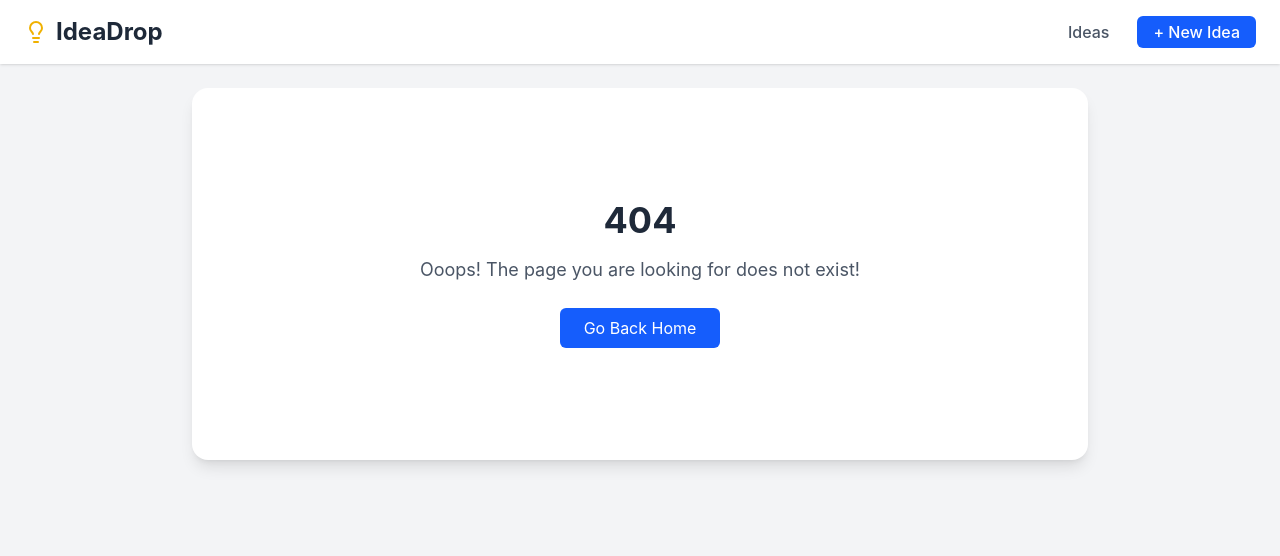
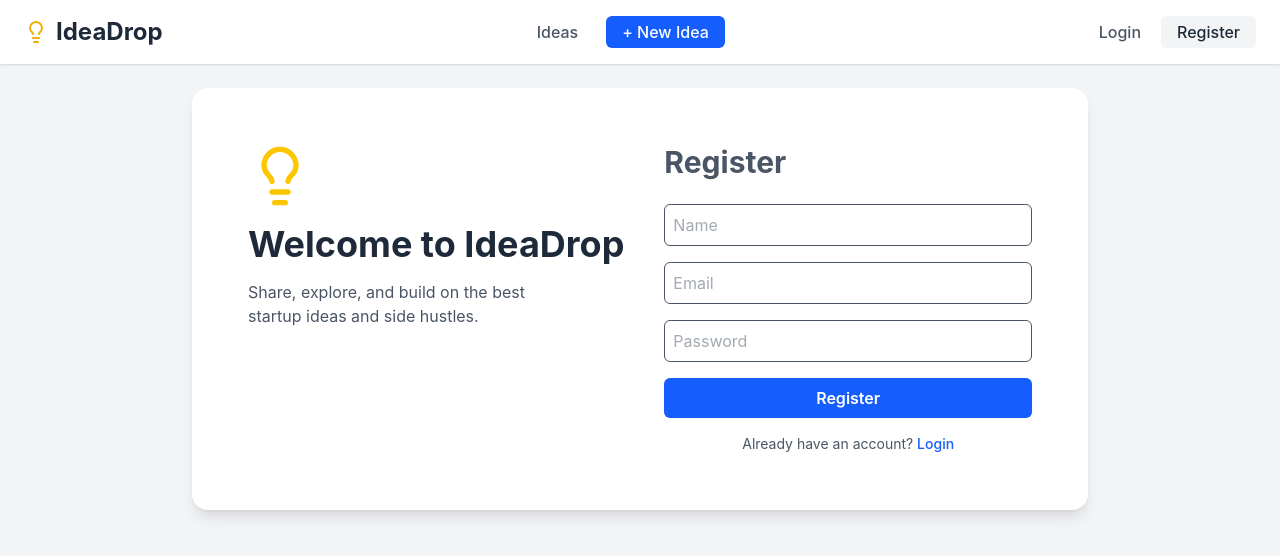
Before and after one commit to YashdeepN/idea-drop-frontend, a React (Vite) app: page /register in a window 1280 px wide. Before the commit this address had no page. Shown: the top 556 px of the page. Built offline with nearby package versions, Linux system fonts and the light colour scheme.

Commit message:
login and register auth pages layout

```diff
--- a/src/components/Header.tsx
+++ b/src/components/Header.tsx
@@ -25,6 +25,22 @@
             + New Idea
           </Link>
         </nav>
+
+        {/* Auth Buttons */}
+        <div className="flex items-center space-x-2">
+          <Link
+            to="/login"
+            className="text-gray-600 hover:text-gray-700 font-medium transition px-3 py-2 leading-none"
+          >
+            Login
+          </Link>
+          <Link
+            to="/register"
+            className="bg-gray-100 hover:bg-gray-200 text-gray-800 font-medium transition px-4 py-2 rounded-md leading-none"
+          >
+            Register
+          </Link>
+        </div>
       </div>
     </header>
   );
--- a/src/routeTree.gen.ts
+++ b/src/routeTree.gen.ts
@@ -9,12 +9,19 @@
 // Additionally, you should also exclude this file from your linter and/or formatter to prevent it from being checked or modified.
 
 import { Route as rootRouteImport } from './routes/__root'
+import { Route as authRouteRouteImport } from './routes/(auth)/route'
 import { Route as IndexRouteImport } from './routes/index'
 import { Route as IdeasIndexRouteImport } from './routes/ideas/index'
 import { Route as IdeasNewIndexRouteImport } from './routes/ideas/new/index'
 import { Route as IdeasIdeaIdIndexRouteImport } from './routes/ideas/$ideaId/index'
+import { Route as authRegisterIndexRouteImport } from './routes/(auth)/register/index'
+import { Route as authLoginIndexRouteImport } from './routes/(auth)/login/index'
 import { Route as IdeasIdeaIdEditRouteImport } from './routes/ideas/$ideaId/edit'
 
+const authRouteRoute = authRouteRouteImport.update({
+  id: '/(auth)',
+  getParentRoute: () => rootRouteImport,
+} as any)
 const IndexRoute = IndexRouteImport.update({
   id: '/',
   path: '/',
@@ -35,6 +42,16 @@
   path: '/ideas/$ideaId/',
   getParentRoute: () => rootRouteImport,
 } as any)
+const authRegisterIndexRoute = authRegisterIndexRouteImport.update({
+  id: '/register/',
+  path: '/register/',
+  getParentRoute: () => authRouteRoute,
+} as any)
+const authLoginIndexRoute = authLoginIndexRouteImport.update({
+  id: '/login/',
+  path: '/login/',
+  getParentRoute: () => authRouteRoute,
+} as any)
 const IdeasIdeaIdEditRoute = IdeasIdeaIdEditRouteImport.update({
   id: '/ideas/$ideaId/edit',
   path: '/ideas/$ideaId/edit',
@@ -42,24 +59,31 @@
 } as any)
 
 export interface FileRoutesByFullPath {
-  '/': typeof IndexRoute
+  '/': typeof authRouteRouteWithChildren
   '/ideas': typeof IdeasIndexRoute
   '/ideas/$ideaId/edit': typeof IdeasIdeaIdEditRoute
+  '/login': typeof authLoginIndexRoute
+  '/register': typeof authRegisterIndexRoute
   '/ideas/$ideaId': typeof IdeasIdeaIdIndexRoute
   '/ideas/new': typeof IdeasNewIndexRoute
 }
 export interface FileRoutesByTo {
-  '/': typeof IndexRoute
+  '/': typeof authRouteRouteWithChildren
   '/ideas': typeof IdeasIndexRoute
   '/ideas/$ideaId/edit': typeof IdeasIdeaIdEditRoute
+  '/login': typeof authLoginIndexRoute
+  '/register': typeof authRegisterIndexRoute
   '/ideas/$ideaId': typeof IdeasIdeaIdIndexRoute
   '/ideas/new': typeof IdeasNewIndexRoute
 }
 export interface FileRoutesById {
   __root__: typeof rootRouteImport
   '/': typeof IndexRoute
+  '/(auth)': typeof authRouteRouteWithChildren
   '/ideas/': typeof IdeasIndexRoute
   '/ideas/$ideaId/edit': typeof IdeasIdeaIdEditRoute
+  '/(auth)/login/': typeof authLoginIndexRoute
+  '/(auth)/register/': typeof authRegisterIndexRoute
   '/ideas/$ideaId/': typeof IdeasIdeaIdIndexRoute
   '/ideas/new/': typeof IdeasNewIndexRoute
 }
@@ -69,21 +93,34 @@
     | '/'
     | '/ideas'
     | '/ideas/$ideaId/edit'
+    | '/login'
+    | '/register'
     | '/ideas/$ideaId'
     | '/ideas/new'
   fileRoutesByTo: FileRoutesByTo
-  to: '/' | '/ideas' | '/ideas/$ideaId/edit' | '/ideas/$ideaId' | '/ideas/new'
+  to:
+    | '/'
+    | '/ideas'
+    | '/ideas/$ideaId/edit'
+    | '/login'
+    | '/register'
+    | '/ideas/$ideaId'
+    | '/ideas/new'
   id:
     | '__root__'
     | '/'
+    | '/(auth)'
     | '/ideas/'
     | '/ideas/$ideaId/edit'
+    | '/(auth)/login/'
+    | '/(auth)/register/'
     | '/ideas/$ideaId/'
     | '/ideas/new/'
   fileRoutesById: FileRoutesById
 }
 export interface RootRouteChildren {
   IndexRoute: typeof IndexRoute
+  authRouteRoute: typeof authRouteRouteWithChildren
   IdeasIndexRoute: typeof IdeasIndexRoute
   IdeasIdeaIdEditRoute: typeof IdeasIdeaIdEditRoute
   IdeasIdeaIdIndexRoute: typeof IdeasIdeaIdIndexRoute
@@ -92,6 +129,13 @@
 
 declare module '@tanstack/react-router' {
   interface FileRoutesByPath {
+    '/(auth)': {
+      id: '/(auth)'
+      path: '/'
+      fullPath: '/'
+      preLoaderRoute: typeof authRouteRouteImport
+      parentRoute: typeof rootRouteImport
+    }
     '/': {
       id: '/'
       path: '/'
@@ -120,6 +164,20 @@
       preLoaderRoute: typeof IdeasIdeaIdIndexRouteImport
       parentRoute: typeof rootRouteImport
     }
+    '/(auth)/register/': {
+      id: '/(auth)/register/'
+      path: '/register'
+      fullPath: '/register'
+      preLoaderRoute: typeof authRegisterIndexRouteImport
+      parentRoute: typeof authRouteRoute
+    }
+    '/(auth)/login/': {
+      id: '/(auth)/login/'
+      path: '/login'
+      fullPath: '/login'
+      preLoaderRoute: typeof authLoginIndexRouteImport
+      parentRoute: typeof authRouteRoute
+    }
     '/ideas/$ideaId/edit': {
       id: '/ideas/$ideaId/edit'
       path: '/ideas/$ideaId/edit'
@@ -130,8 +188,23 @@
   }
 }
 
+interface authRouteRouteChildren {
+  authLoginIndexRoute: typeof authLoginIndexRoute
+  authRegisterIndexRoute: typeof authRegisterIndexRoute
+}
+
+const authRouteRouteChildren: authRouteRouteChildren = {
+  authLoginIndexRoute: authLoginIndexRoute,
+  authRegisterIndexRoute: authRegisterIndexRoute,
+}
+
+const authRouteRouteWithChildren = authRouteRoute._addFileChildren(
+  authRouteRouteChildren,
+)
+
 const rootRouteChildren: RootRouteChildren = {
   IndexRoute: IndexRoute,
+  authRouteRoute: authRouteRouteWithChildren,
   IdeasIndexRoute: IdeasIndexRoute,
   IdeasIdeaIdEditRoute: IdeasIdeaIdEditRoute,
   IdeasIdeaIdIndexRoute: IdeasIdeaIdIndexRoute,
--- /dev/null
+++ b/src/routes/(auth)/login/index.tsx
@@ -0,0 +1,47 @@
+import { createFileRoute, Link } from "@tanstack/react-router";
+import { useState } from "react";
+
+export const Route = createFileRoute("/(auth)/login/")({
+  component: LoginPage,
+});
+
+function LoginPage() {
+  const [email, setEmail] = useState("");
+  const [password, setPassword] = useState("");
+
+  return (
+    <div className="max-w-md mx-auto">
+      <h1 className="text-3xl font-bold mb-6">Login</h1>
+      <form className="space-y-4">
+        <input
+          type="email"
+          className="w-full border border-gray rounded-md p-2"
+          placeholder="Email"
+          value={email}
+          onChange={(e) => setEmail(e.target.value)}
+          autoComplete="off"
+        />
+        <input
+          type="password"
+          className="w-full border border-gray rounded-md p-2"
+          placeholder="Password"
+          value={password}
+          onChange={(e) => setPassword(e.target.value)}
+          autoComplete="off"
+        />
+        <button className="bg-blue-600 hoaver:bg-blue-700 text-white font-semibold px-4 py-2 rounded-md w-full disabled:opacity-50">
+          Login
+        </button>{" "}
+      </form>
+      <p className="text-sm text-center mt-4">
+        Don't have an account?{" "}
+        <Link
+          to="/register"
+          className="text-blue-600 hover:underline font-medium"
+        >
+          Register
+        </Link>
+      </p>
+    </div>
+  );
+}
--- /dev/null
+++ b/src/routes/(auth)/register/index.tsx
@@ -0,0 +1,53 @@
+import { createFileRoute, Link } from "@tanstack/react-router";
+import { useState } from "react";
+
+export const Route = createFileRoute("/(auth)/register/")({
+  component: RegisterPage,
+});
+
+function RegisterPage() {
+  const [name, setName] = useState("");
+  const [email, setEmail] = useState("");
+  const [password, setPassword] = useState("");
+
+  return (
+    <div className="max-w-md mx-auto">
+      <h1 className="text-3xl font-bold mb-6">Register</h1>
+      <form className="space-y-4">
+        <input
+          type="text"
+          className="w-full border border-gray rounded-md p-2"
+          placeholder="Name"
+          value={name}
+          onChange={(e) => setName(e.target.value)}
+          autoComplete="off"
+        />
+        <input
+          type="email"
+          className="w-full border border-gray rounded-md p-2"
+          placeholder="Email"
+          value={email}
+          onChange={(e) => setEmail(e.target.value)}
+          autoComplete="off"
+        />
+        <input
+          type="password"
+          className="w-full border border-gray rounded-md p-2"
+          placeholder="Password"
+          value={password}
+          onChange={(e) => setPassword(e.target.value)}
+          autoComplete="off"
+        />
+        <button className="bg-blue-600 hoaver:bg-blue-700 text-white font-semibold px-4 py-2 rounded-md w-full disabled:opacity-50">
+          Register
+        </button>{" "}
+      </form>
+      <p className="text-sm text-center mt-4">
+        Already have an account?{" "}
+        <Link to="/login" className="text-blue-600 hover:underline font-medium">
+          Login
+        </Link>
+      </p>
+    </div>
+  );
+}
--- /dev/null
+++ b/src/routes/(auth)/route.tsx
@@ -0,0 +1,26 @@
+import { createFileRoute, Outlet } from "@tanstack/react-router";
+import { Lightbulb } from "lucide-react";
+
+export const Route = createFileRoute("/(auth)")({
+  component: AuthLayout,
+});
+
+function AuthLayout() {
+  return (
+    <div className="flex flex-col md:flex-row items-start justify-between gap-10 p-6 text-blue-600">
+      <div className="flex flex-col items-start gap-4">
+        <Lightbulb className="w-16 h-16 text-yellow-400" />
+        <h1 className="text-4xl font-bold text-gray-800">
+          Welcome to IdeaDrop
+        </h1>
+        <p className="text-gray-600 max-w-xs">
+          Share, explore, and build on the best startup ideas and side hustles.
+        </p>
+      </div>
+
+      <section className="flex-1 text-gray-600">
+        <Outlet />
+      </section>
+    </div>
+  );
+}
```
